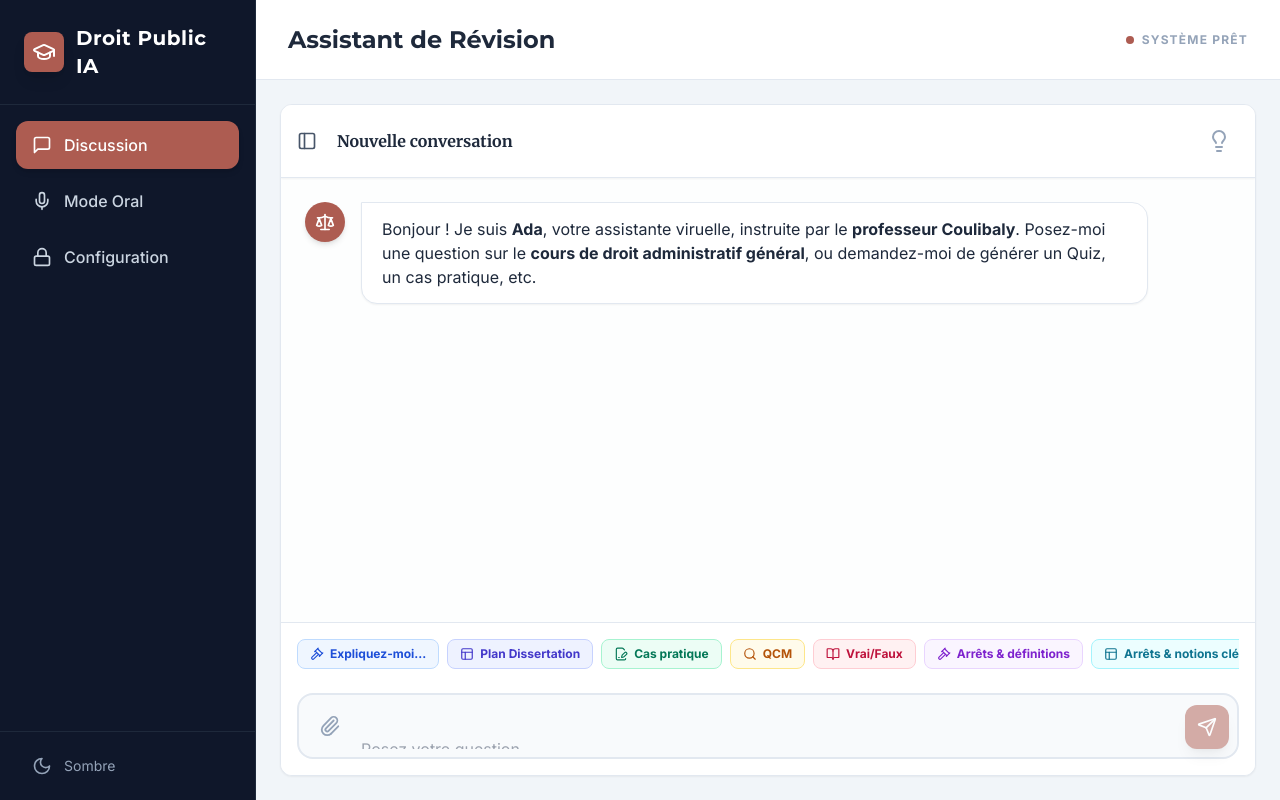
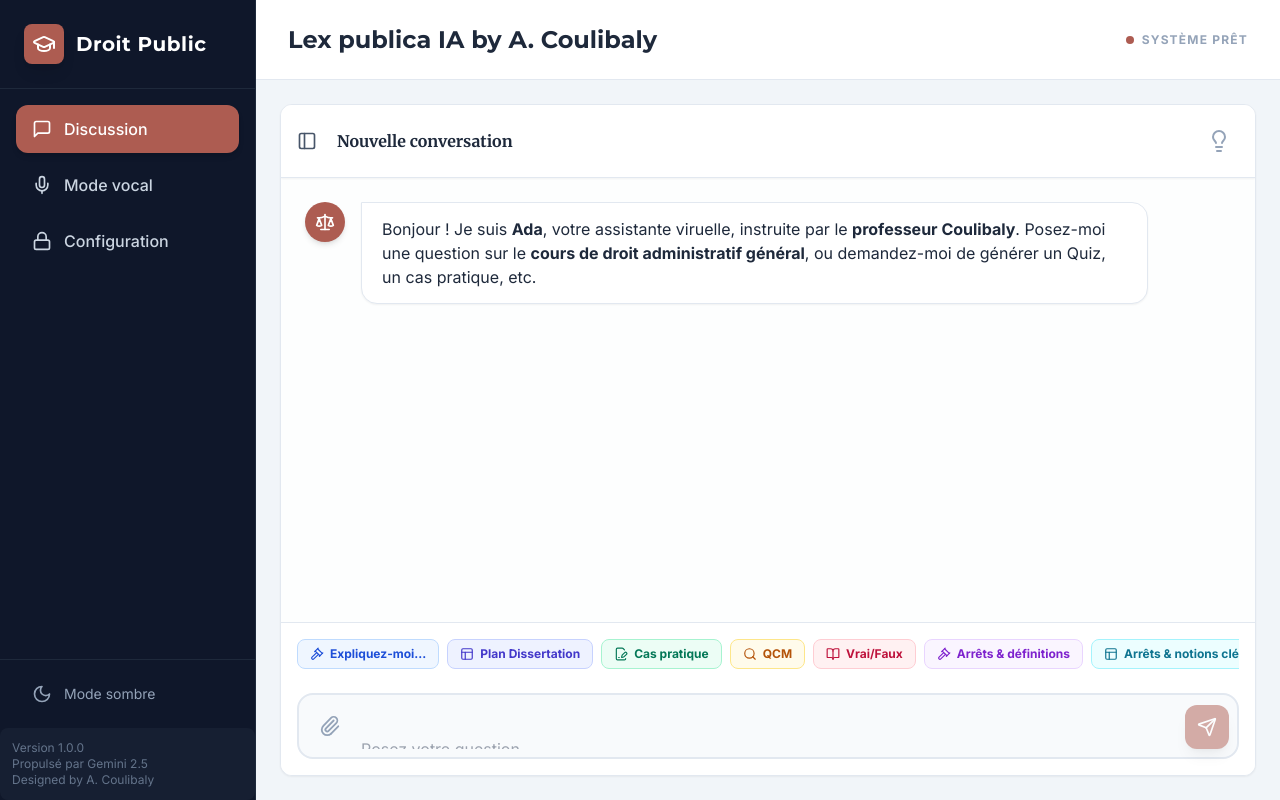
Before and after one commit to acoulibaly-ghb/lex-publica-admin-l2dz, a React (Vite) app: page / in a window 1280 px wide. Built offline with nearby package versions, Linux system fonts and the light colour scheme; no server answers.

Commit message:
Update App.tsx

```diff
--- a/App.tsx
+++ b/App.tsx
@@ -69,14 +69,14 @@ const App = () => {
             <div className={`w-10 h-10 ${activeTheme.bg} rounded-lg flex items-center justify-center text-white shrink-0 shadow-lg`}>
                 <GraduationCap size={24} />
             </div>
-            <span className="font-montserrat font-bold text-xl text-white hidden md:block tracking-wide">Droit Public IA</span>
+            <span className="font-montserrat font-bold text-xl text-white hidden md:block tracking-wide">Droit Public</span>
         </div>
         <nav className="flex-1 p-4 space-y-2">
             <button onClick={() => setActiveMode(AppMode.TEXT)} className={`w-full flex items-center gap-3 px-4 py-3 rounded-xl transition-all ${activeMode === AppMode.TEXT ? `${activeTheme.bg} text-white shadow-md` : 'hover:bg-slate-800'}`}>
                 <MessageSquare size={20} /><span className="hidden md:block font-medium">Discussion</span>
             </button>
             <button onClick={() => setActiveMode(AppMode.VOICE)} className={`w-full flex items-center gap-3 px-4 py-3 rounded-xl transition-all ${activeMode === AppMode.VOICE ? `${activeTheme.bg} text-white shadow-md` : 'hover:bg-slate-800'}`}>
-                <Mic size={20} /><span className="hidden md:block font-medium">Mode Oral</span>
+                <Mic size={20} /><span className="hidden md:block font-medium">Mode vocal</span>
             </button>
             <button onClick={() => setActiveMode(AppMode.SETTINGS)} className={`w-full flex items-center gap-3 px-4 py-3 rounded-xl transition-all ${activeMode === AppMode.SETTINGS ? `${activeTheme.bg} text-white shadow-md` : 'hover:bg-slate-800'}`}>
                 {isAuthenticated ? <Unlock size={20} /> : <Lock size={20} />}<span className="hidden md:block font-medium">Configuration</span>
@@ -84,16 +84,21 @@ const App = () => {
         </nav>
         <div className="p-4 border-t border-slate-800">
             <button onClick={() => setIsDarkMode(!isDarkMode)} className="w-full flex items-center gap-3 px-4 py-2 rounded-lg hover:bg-slate-800 text-slate-400 hover:text-white transition-colors">
-                {isDarkMode ? <Sun size={20} /> : <Moon size={20} />}<span className="hidden md:block text-sm">{isDarkMode ? 'Clair' : 'Sombre'}</span>
+                {isDarkMode ? <Sun size={20} /> : <Moon size={20} />}<span className="hidden md:block text-sm">{isDarkMode ? 'Mode clair' : 'Mode sombre'}</span>
             </button>
         </div>
+        <div className="bg-slate-800/50 rounded-lg p-3 text-xs text-slate-500 hidden md:block">
+                <p>Version 1.0.0</p>
+                <p>Propulsé par Gemini 2.5</p>
+                <p>Designed by A. Coulibaly</p>
+        </div>
       </aside>
-
+      {/* Main Area */}
       <main className="flex-1 flex flex-col h-full overflow-hidden relative">
         <header className="h-20 bg-white dark:bg-slate-900 border-b border-slate-200 dark:border-slate-800 flex items-center justify-between px-8 shrink-0 z-10">
             <h1 className="text-2xl font-montserrat font-bold text-slate-800 dark:text-white">
-                {activeMode === AppMode.TEXT && 'Assistant de Révision'}
-                {activeMode === AppMode.VOICE && 'Salle de Classe Virtuelle'}
+                {activeMode === AppMode.TEXT && 'Lex publica IA by A. Coulibaly'}
+                {activeMode === AppMode.VOICE && 'Entretien Virtuel'}
                 {activeMode === AppMode.SETTINGS && 'Administration'}
             </h1>
             <div className="flex items-center gap-2">
```
